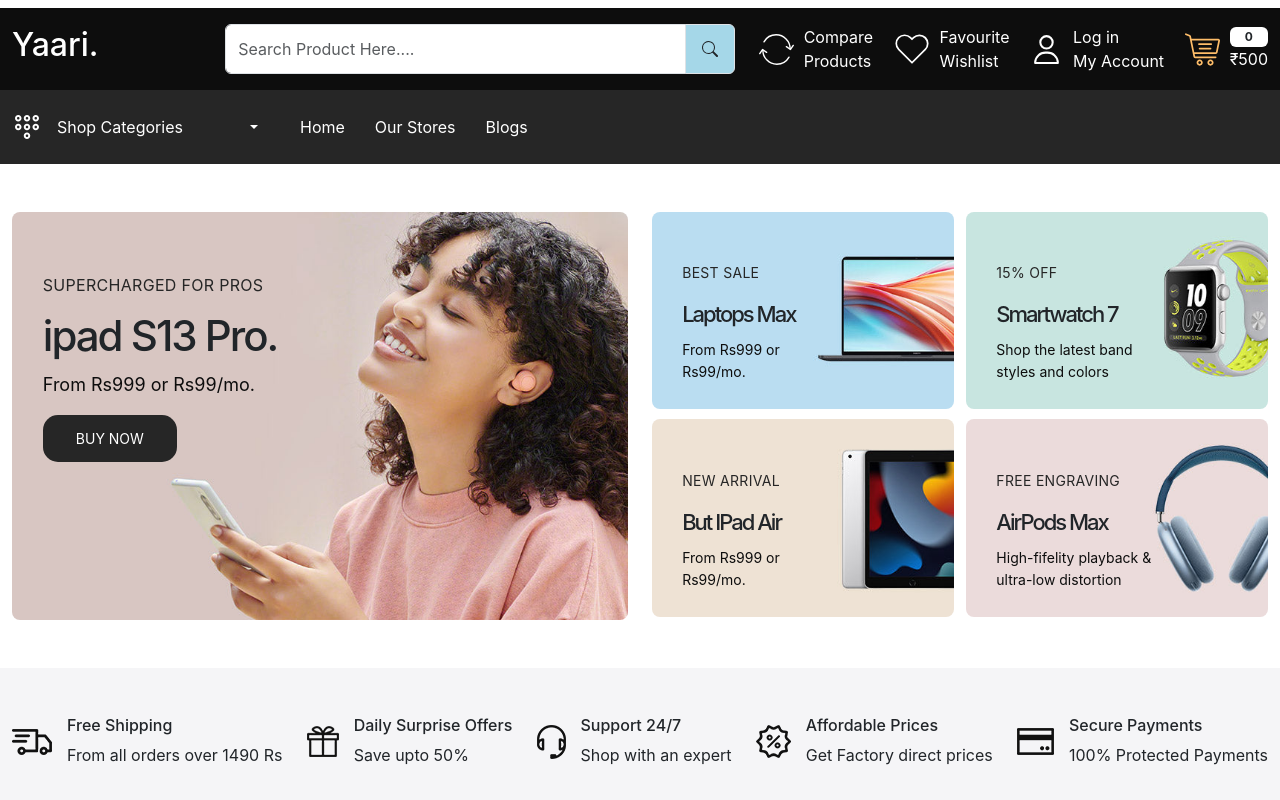
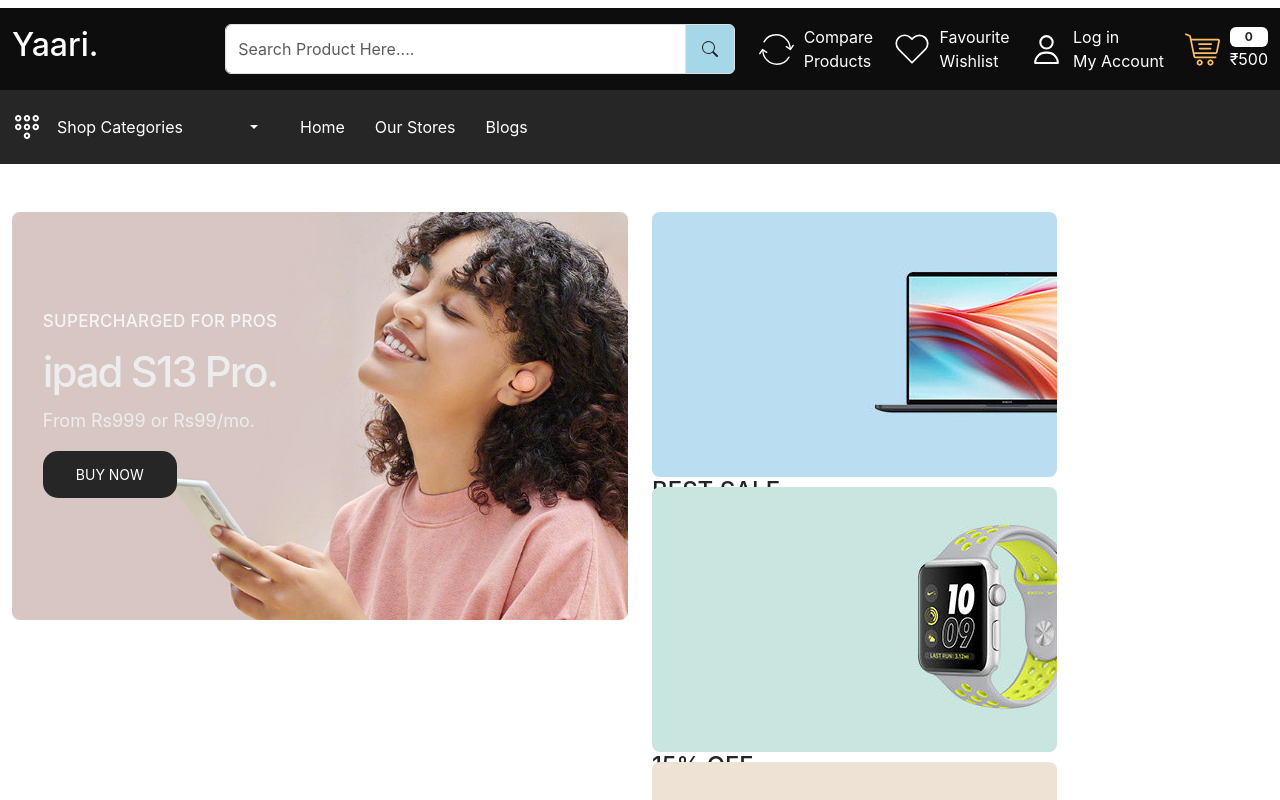
Before and after one commit to Unfazed7/E-commerce, a React (Create React App) app: page / in a window 1280 px wide. Shown: the top 800 px of the page. Built offline with nearby package versions, Linux system fonts and the light colour scheme.

Commit message:
Update App.css

```diff
--- a/src/App.css
+++ b/src/App.css
@@ -1,3 +1,4 @@
+
 *{
   margin: 0;
   padding: 0;
@@ -121,15 +122,15 @@
 
 /*Home page*/
 .main-banner-content{
-  top:15%;
+  bottom:30%;
   left: 5%;
 }
 
 .main-banner-content h4{
-  font-size:16px;
-  font-weight: 400;
+  font-size:17px;
+  font-weight: 550;
   line-height: 24px;
-  color: var(--color-232f3e);
+  color: var(--color-f5f5f7);
   margin: 0 0 12px;
   letter-spacing: 0.3px;
   text-transform: uppercase;
@@ -141,46 +142,167 @@
   letter-spacing: -2px;
   font-weight: 500;
   text-transform: none;
+  color: var(--color-ededed);
 }
 
 .main-banner-content p{
   font-size: 18px;
   line-height: 28px;
   letter-spacing: 0.4;
-  color: var(--color-131921);
+  color: var(--color-ededed);
 }
 
-.small-banner-content{
-  top:25%;
-  left: 10%;
+/*1*/
+
+.small-banner-content-1{
+  top:7%;
+  left: 5%;
 }
 
-.small-banner-content h4{
+.small-banner-content-1 h4{
   font-size:14px;
-  font-weight: 400;
+  font-weight: 500;
   line-height: 24px;
-  color: var(--color-232f3e);
-  margin: 0 0 12px;
+  color: var(--color-131921);
+  margin: 0 0 1px;
   letter-spacing: 0.3px;
   text-transform: uppercase;
 }
 
-.small-banner-content h5{
+.small-banner-content-1 h5{
   font-size: 22px;
   line-height: 34px;
   letter-spacing: -2px;
-  font-weight: 500;
+  font-weight: 550;
+  color: var(--color-131921);
   text-transform: none;
 }
 
-.small-banner-content p{
+.small-banner-content-1 p{
+  font-size: 16px;
+  font-weight: 400;
+  line-height: 22px;
+  letter-spacing: 0.4;
+  color: #0D0D0D;
+}
+
+.small-banner-1{
+  width: 49%;
+
+}
+
+/*2*/
+
+.small-banner-content-2{
+  top: 30%;
+  left: 25%;
+}
+
+.small-banner-content-2 h4{
+  font-size:14px;
+  font-weight: 550;
+  line-height: 24px;
+  color: var(--color-ededed);
+  margin: 0 0 1px;
+  letter-spacing: 0.3px;
+  text-transform: uppercase;
+}
+
+.small-banner-content-2 h5{
+  font-size: 22px;
+  line-height: 34px;
+  letter-spacing: -2px;
+  font-weight: 550;
+  color: var(--color-ededed);
+  text-transform: none;
+}
+
+.small-banner-content-2 p{
   font-size: 14px;
   line-height: 22px;
   letter-spacing: 0.4;
-  color: var(--color-131921);
+  color: var(--color-ededed);
 }
 
-.small-banner{
+.small-banner-2{
+  width: 49%;
+
+}
+
+/*3*/
+
+.small-banner-content-3{
+  top:65%;
+  left: 5%;
+}
+
+.small-banner-content-3 h4{
+  font-size:14px;
+  font-weight: 650;
+  line-height: 24px;
+  color: var(--color-ededed);
+  margin: 0 0 1px;
+  letter-spacing: 0.3px;
+  text-transform: uppercase;
+}
+
+.small-banner-content-3 h5{
+  font-size: 22px;
+  line-height: 34px;
+  letter-spacing: -2px;
+  font-weight: 600;
+  color: var(--color-f5f5f7);
+  text-transform: none;
+}
+
+.small-banner-content-3 p{
+  font-size: 16px;
+  font-weight: 400;
+  line-height: 22px;
+  letter-spacing: 0.4;
+  color: var(--color-ededed);
+}
+
+.small-banner-3{
+  width: 49%;
+
+}
+
+/*4*/
+
+.small-banner-content-4{
+  top:5%;
+  left: 5%;
+}
+
+.small-banner-content-4 h4{
+  font-size:14px;
+  font-weight: 550;
+  line-height: 24px;
+  color: var(--color-f5f5f7);
+  margin: 0 0 1px;
+  letter-spacing: 0.3px;
+  text-transform: uppercase;
+}
+
+.small-banner-content-4 h5{
+  font-size: 22px;
+  line-height: 34px;
+  letter-spacing: -2px;
+  font-weight: 600;
+  color: var(--color-ededed);
+  text-transform: none;
+}
+
+.small-banner-content-4 p{
+  font-size: 14px;
+  font-weight: 400;
+  line-height: 22px;
+  letter-spacing: 0.4;
+  color: var(--color-ededed);
+}
+
+.small-banner-4{
   width: 49%;
 
 }
```
